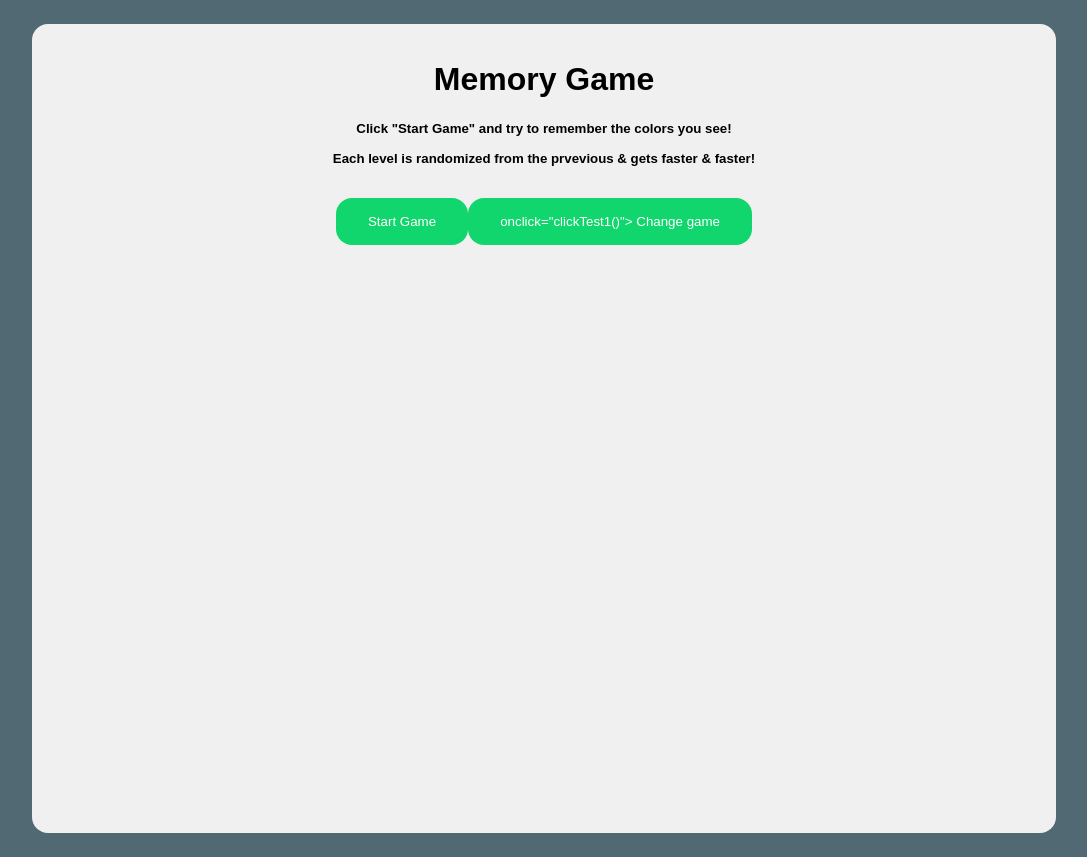
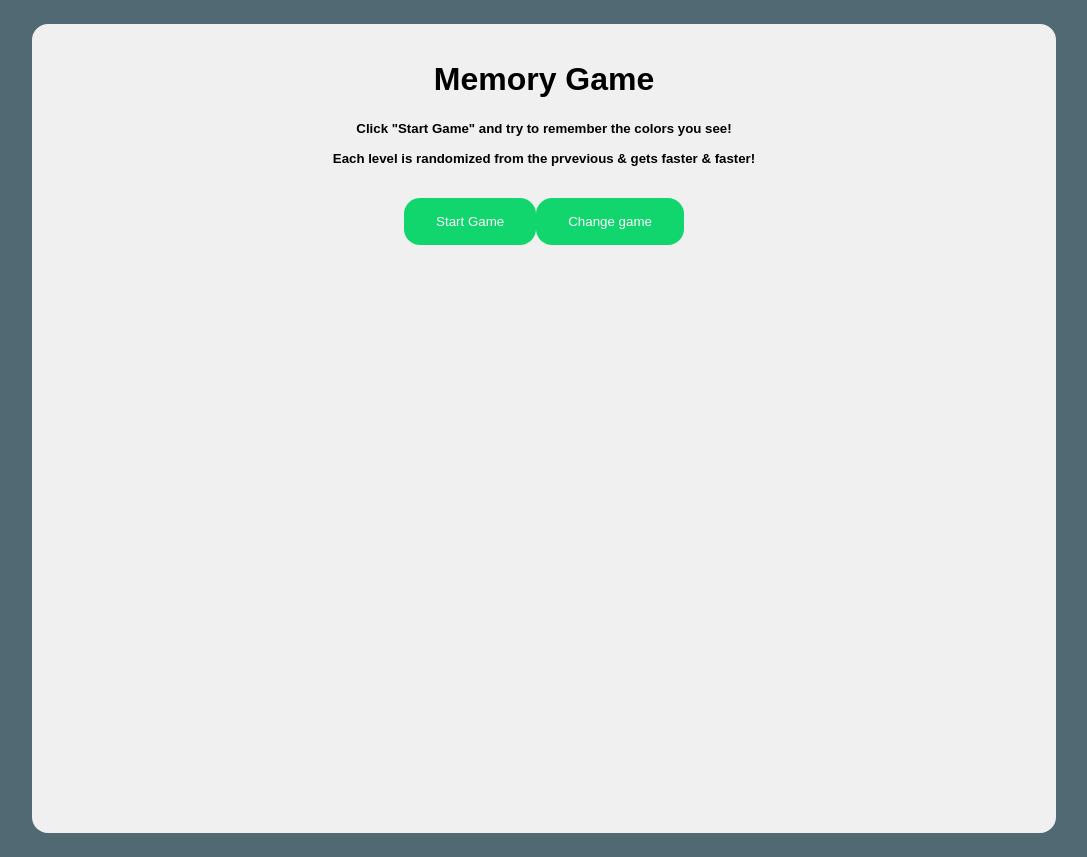
Before and after one commit to AngelFRCode/test.web.develope, a plain HTML site: page index.html in a window 1280 px wide. Shown: the whole page, without its empty margins (96-1183 px from the left). Drawn offline with Linux system fonts and the light colour scheme.

Commit message:
Correction

```diff
--- a/index.html
+++ b/index.html
@@ -236,7 +236,7 @@
                         <button id="start-button">
                             Start Game
                         </button>
-                        <button id="start-button2"> onclick="clickTest1()">
+                        <button id="start-button2" onclick="clickTest1()">
                           Change game
                       </button>
                     </div>
```
